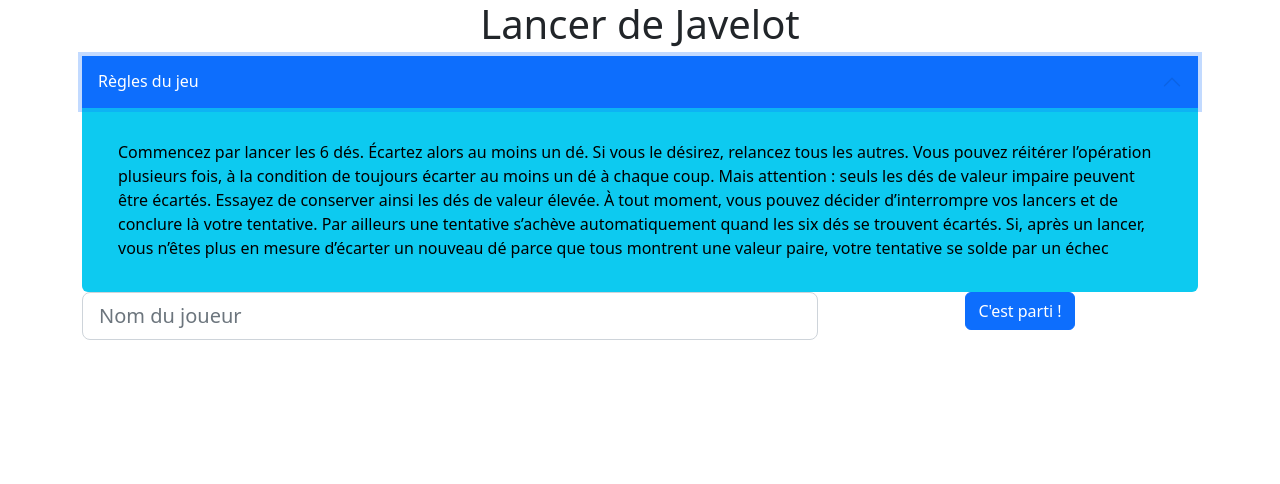
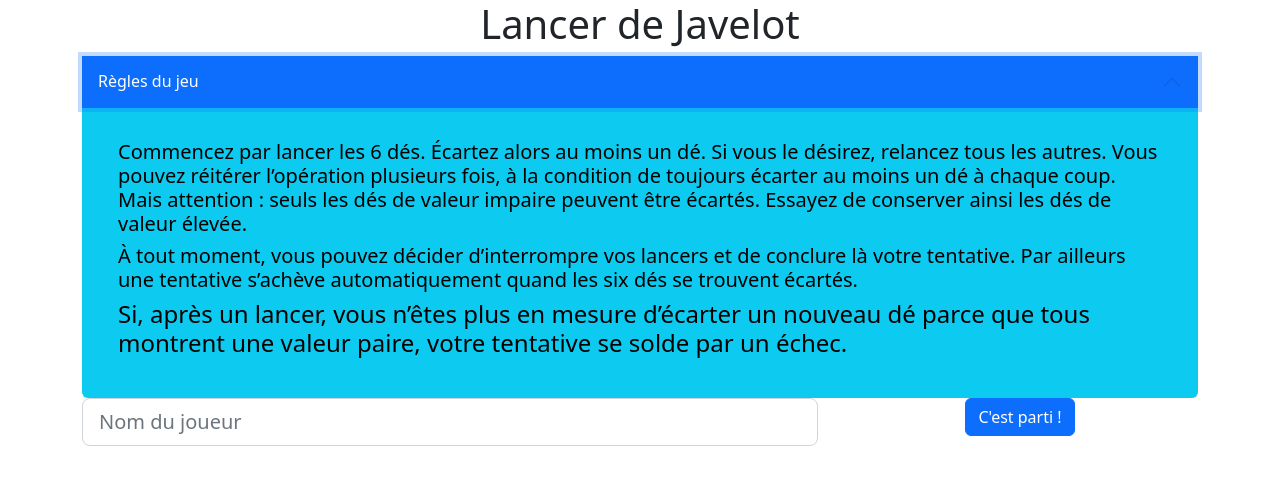
Before and after one commit to henritaing/JavelinGame, a website: page static/index.html in a window 1280 px wide. Both pictures are taken after a click on the button "Règles du jeu". Drawn offline with nearby package versions, Linux system fonts and the light colour scheme.

Commit message:
Update index.html
Simple modif pour avoir des paragraphes dans les explications

```diff
--- a/static/index.html
+++ b/static/index.html
@@ -26,14 +26,13 @@
                     </h2>
                     <div id="flush-collapseOne" class="accordion-collapse collapse text-bg-info p-3" aria-labelledby="regles" data-bs-parent="#Deroulant_Regles">
                         <div class="accordion-body">
-                            Commencez par lancer les 6 dés. Écartez alors au moins un dé. Si vous le désirez, relancez tous les autres. Vous
+                            <h5>Commencez par lancer les 6 dés. Écartez alors au moins un dé. Si vous le désirez, relancez tous les autres. Vous
                             pouvez réitérer l’opération plusieurs fois, à la condition de toujours écarter au moins un dé à chaque coup. Mais
-                            attention : seuls les dés de valeur impaire peuvent être écartés. Essayez de conserver ainsi les dés de valeur
-                            élevée.
-                            À tout moment, vous pouvez décider d’interrompre vos lancers et de conclure là votre tentative. Par ailleurs une
-                            tentative s’achève automatiquement quand les six dés se trouvent écartés.
-                            Si, après un lancer, vous n’êtes plus en mesure d’écarter un nouveau dé parce que tous montrent une valeur paire,
-                            votre tentative se solde par un échec
+                            attention : seuls les dés de valeur impaire peuvent être écartés. Essayez de conserver ainsi les dés de valeur élevée.</h5>
+                            <h5>À tout moment, vous pouvez décider d’interrompre vos lancers et de conclure là votre tentative. Par ailleurs une
+                            tentative s’achève automatiquement quand les six dés se trouvent écartés.</h5>
+                            <h4>Si, après un lancer, vous n’êtes plus en mesure d’écarter un nouveau dé parce que tous montrent une valeur paire, votre tentative
+                                se solde par un échec.</h5>
                         </div>
                     </div>
                 </div>
```
